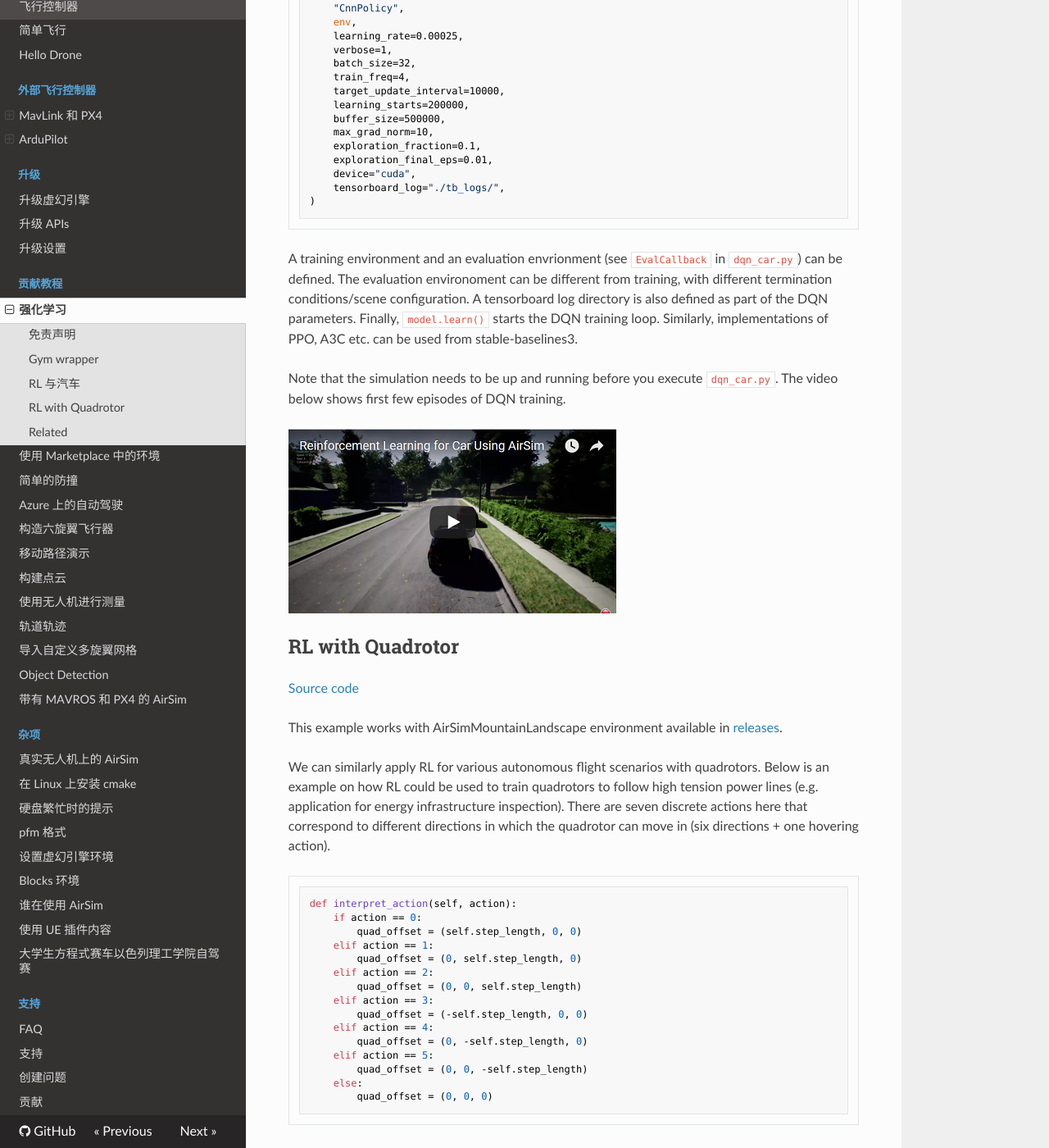
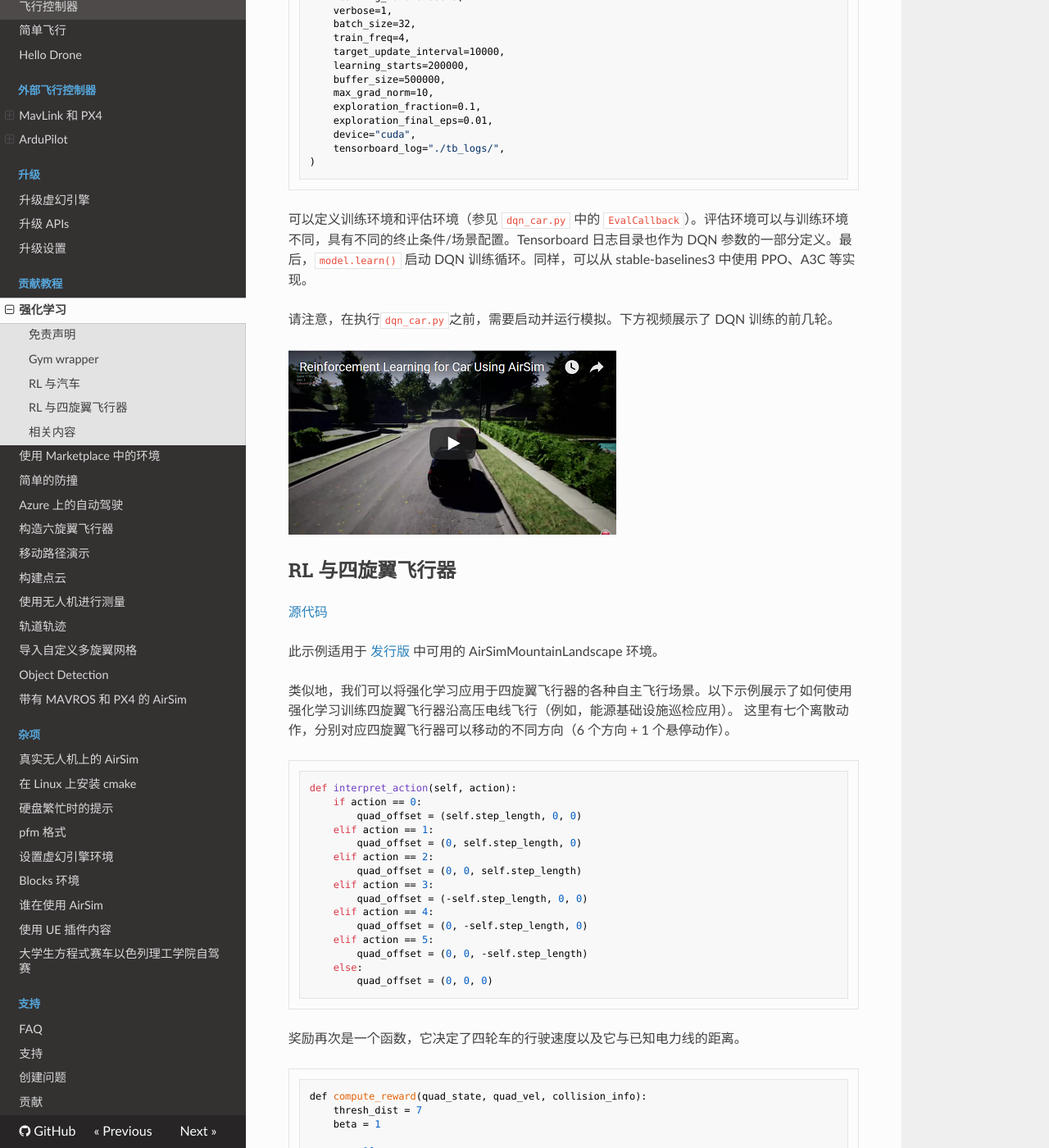
Before and after one commit to nongfu212/air_doc, an MkDocs documentation site: the page built from docs/reinforcement_learning.md, in a window 1280 px wide and 1400 px high, scrolled down 2533 px. Shown: the whole window at 82% size. Built offline with MkDocs 1.6.1, drawn with Linux system fonts in a browser that asks for light colours; nearby versions of some CDN libraries; some of the changed text lies outside the part shown.

Commit message:
RL相关内容

````diff
--- a/docs/reinforcement_learning.md
+++ b/docs/reinforcement_learning.md
@@ -92,8 +92,8 @@ if car_controls.brake == 0:
 return done
 ```
 
-The main loop then sequences through obtaining the image, computing the action to take according to the current policy, getting a reward and so forth.
-If the episode terminates then we reset the vehicle to the original state via `reset()`:
+然后，主循环依次执行获取图像、根据当前策略计算要采取的行动、获得奖励等步骤。如果回合结束，我们会通过 `reset()` 将车辆重置为原始状态：
+
 
 ```
 client.reset()
@@ -104,7 +104,8 @@ client.setCarControls(car_control)
 time.sleep(1)
 ```
 
-Once the gym-styled environment wrapper is defined as in `car_env.py`, we then make use of stable-baselines3 to run a DQN training loop. The DQN training can be configured as follows, seen in `dqn_car.py`.
+一旦在`car_env.py`中定义了 gym 风格的环境包装器，我们就可以利用 stable-baselines3 运行 DQN 训练循环。DQN 训练的配置如下，详见`dqn_car.py`。
+
 
 ```
 model = DQN(
@@ -125,20 +126,25 @@ model = DQN(
 )
 ```
 
-A training environment and an evaluation envrionment (see `EvalCallback` in `dqn_car.py`) can be defined. The evaluation environoment can be different from training, with different termination conditions/scene configuration. A tensorboard log directory is also defined as part of the DQN parameters. Finally, `model.learn()` starts the DQN training loop. Similarly, implementations of PPO, A3C etc. can be used from stable-baselines3.
+可以定义训练环境和评估环境（参见 `dqn_car.py` 中的 `EvalCallback`）。评估环境可以与训练环境不同，具有不同的终止条件/场景配置。Tensorboard 日志目录也作为 DQN 参数的一部分定义。最后，`model.learn()` 启动 DQN 训练循环。同样，可以从 stable-baselines3 中使用 PPO、A3C 等实现。
 
-Note that the simulation needs to be up and running before you execute `dqn_car.py`. The video below shows first few episodes of DQN training.
+
+请注意，在执行`dqn_car.py`之前，需要启动并运行模拟。下方视频展示了 DQN 训练的前几轮。
+
 
 [![Reinforcement Learning - Car](images/dqn_car.png)](https://youtu.be/fv-oFPAqSZ4)
 
-## RL with Quadrotor
+## RL 与四旋翼飞行器
 
-[Source code](https://github.com/Microsoft/AirSim/tree/main/PythonClient/reinforcement_learning)
+[源代码](https://github.com/Microsoft/AirSim/tree/main/PythonClient/reinforcement_learning)
 
-This example works with AirSimMountainLandscape environment available in [releases](https://github.com/Microsoft/AirSim/releases).
 
-We can similarly apply RL for various autonomous flight scenarios with quadrotors. Below is an example on how RL could be used to train quadrotors to follow high tension power lines (e.g. application for energy infrastructure inspection).
-There are seven discrete actions here that correspond to different directions in which the quadrotor can move in (six directions + one hovering action).
+此示例适用于 [发行版](https://github.com/Microsoft/AirSim/releases) 中可用的 AirSimMountainLandscape 环境。
+
+
+类似地，我们可以将强化学习应用于四旋翼飞行器的各种自主飞行场景。以下示例展示了如何使用强化学习训练四旋翼飞行器沿高压电线飞行（例如，能源基础设施巡检应用）。
+这里有七个离散动作，分别对应四旋翼飞行器可以移动的不同方向（6 个方向 + 1 个悬停动作）。
+
 
 ```
 def interpret_action(self, action):
@@ -158,7 +164,8 @@ def interpret_action(self, action):
         quad_offset = (0, 0, 0)
 ```
 
-The reward again is a function how how fast the quad travels in conjunction with how far it gets from the known powerlines.
+奖励再次是一个函数，它决定了四轮车的行驶速度以及它与已知电力线的距离。
+
 
 ```
 def compute_reward(quad_state, quad_vel, collision_info):
@@ -185,9 +192,10 @@ def compute_reward(quad_state, quad_vel, collision_info):
             reward = reward_dist + reward_speed
 ```
 
-We consider an episode to terminate if it drifts too much away from the known power line coordinates, and then reset the drone to its starting point.
+如果事件偏离已知电力线坐标太远，我们会认为该事件终止，然后将无人机重置到其起点。
 
-Once the gym-styled environment wrapper is defined as in `drone_env.py`, we then make use of stable-baselines3 to run a DQN training loop. The DQN training can be configured as follows, seen in `dqn_drone.py`.
+
+一旦在`drone_env.py`中定义了 gym 风格的环境包装器，我们就可以利用 stable-baselines3 运行 DQN 训练循环。DQN 训练的配置如下，详见`dqn_drone.py`。
 
 ```
 model = DQN(
@@ -208,12 +216,13 @@ model = DQN(
 )
 ```
 
-A training environment and an evaluation envrionment (see `EvalCallback` in `dqn_drone.py`) can be defined. The evaluation environoment can be different from training, with different termination conditions/scene configuration. A tensorboard log directory is also defined as part of the DQN parameters. Finally, `model.learn()` starts the DQN training loop. Similarly, implementations of PPO, A3C etc. can be used from stable-baselines3.
+可以定义训练环境和评估环境（参见 `dqn_drone.py` 中的 `EvalCallback`）。评估环境可以与训练环境不同，具有不同的终止条件/场景配置。Tensorboard 日志目录也被定义为 DQN 参数的一部分。最后，`model.learn()` 启动 DQN 训练循环。同样，可以使用 stable-baselines3 中的 PPO、A3C 等实现。
 
-Here is the video of first few episodes during the training.
+
+以下是训练期间前几代的视频。
 
 [![Reinforcement Learning - Quadrotor](images/dqn_quadcopter.png)](https://youtu.be/uKm15Y3M1Nk)
 
-## Related
+## 相关内容
 
-Please also see [The Autonomous Driving Cookbook](https://aka.ms/AutonomousDrivingCookbook) by Microsoft Deep Learning and Robotics Garage Chapter.
+另请参阅 Microsoft 深度学习和机器人车库章节的 [自动驾驶手册](https://aka.ms/AutonomousDrivingCookbook)。
````
